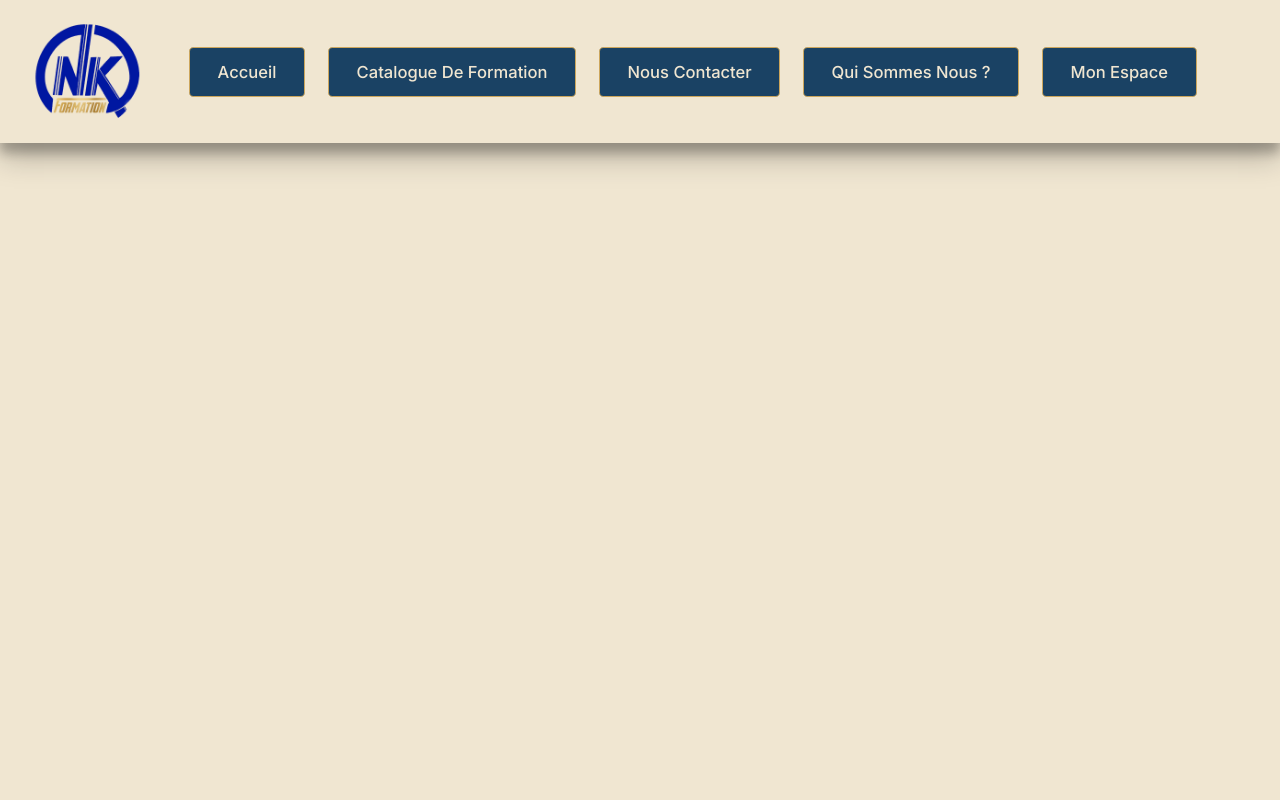
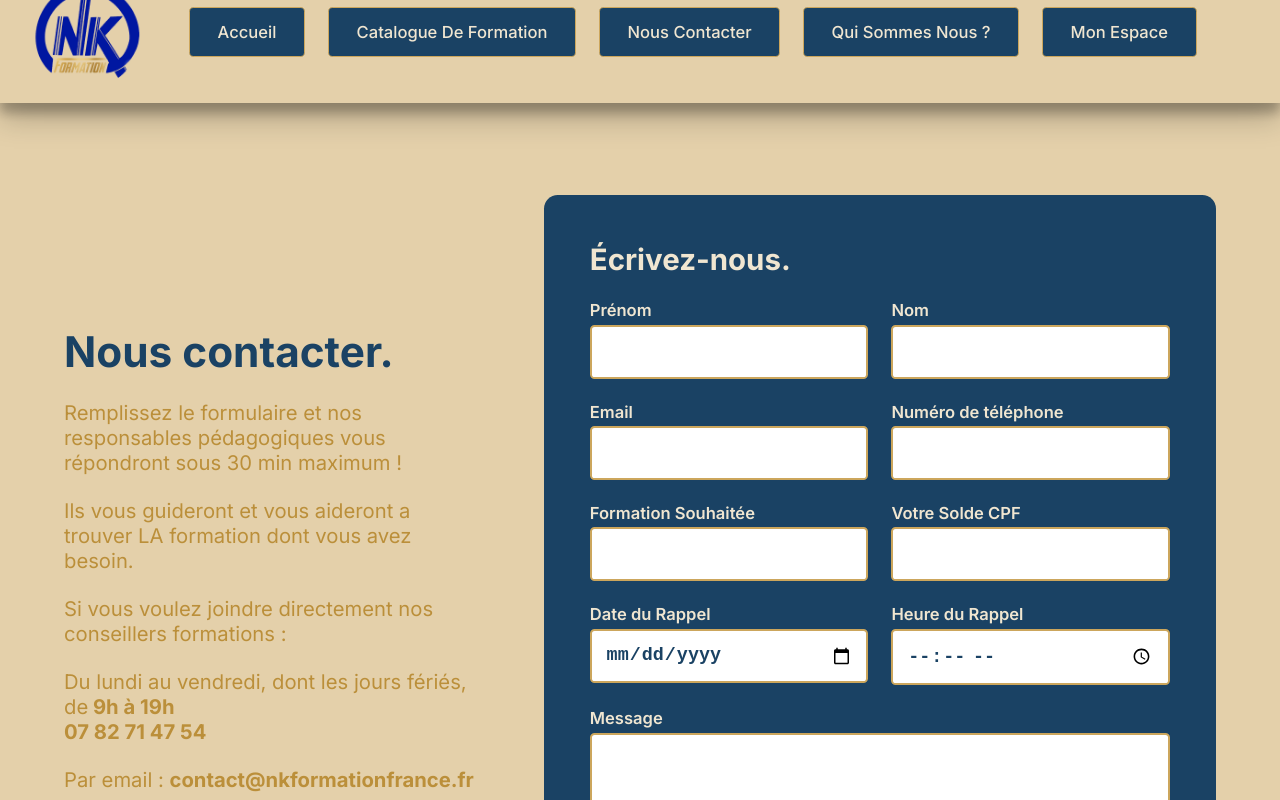
Before and after one commit to elalamiDeveloper/nk-formation-france-V2, a React (Vite) app in the folder client/: page /contact in a window 1280 px wide. Shown: the top 800 px of the page. Built offline with nearby package versions, Linux system fonts and the light colour scheme; some icons are missing.

Commit message:
Add formation and contact pages

```diff
--- a/client/src/App.jsx
+++ b/client/src/App.jsx
@@ -1,6 +1,6 @@
 import { Routes, Route } from 'react-router-dom';
 
-import { Home, Formation } from './pages';
+import { Home, Formation, Contact } from './pages';
 import { Header } from './components';
 
 const App = () => (
@@ -9,6 +9,7 @@ const App = () => (
     <Routes>
       <Route path="/" element={<Home />}></Route>
       <Route path="/formations" element={<Formation />}></Route>
+      <Route path="/contact" element={<Contact />}></Route>
     </Routes>
   </>
 );
--- a/client/src/components/CardFormation.jsx
+++ b/client/src/components/CardFormation.jsx
@@ -2,8 +2,7 @@ import { Link } from 'react-router-dom';
 import styled from 'styled-components';
 
 const CardFormationContainer = styled.div`
-  width: 50rem;
-  min-width: 50rem;
+  max-width: 50rem;
   height: 100%;
   background: #1a4264;
   box-shadow: 10px 10px #cca65c;
--- /dev/null
+++ b/client/src/components/ContactForm.jsx
@@ -0,0 +1,214 @@
+import { useState } from 'react';
+import styled from 'styled-components';
+
+import { InputItem } from './';
+
+const ContactFormContainer = styled.div`
+  padding: 5rem;
+  background: #1a4264;
+  color: #f0e6d1;
+  display: grid;
+  grid-template-columns: repeat(2, 1fr);
+  gap: 2.5rem;
+  border-radius: 1.5rem;
+
+  h3 {
+    font-size: 3.2rem;
+    grid-column: 1/-1;
+  }
+
+  .input-item {
+    display: flex;
+    flex-direction: column;
+    grid-column: 1/-1;
+    gap: 0.5rem;
+
+    label {
+      font-size: 1.8rem;
+      font-weight: 600;
+    }
+
+    textarea {
+      resize: none;
+      padding: 1.5rem;
+      font-size: 2rem;
+      border: 0.3rem solid #cca65c;
+      border-radius: 0.5rem;
+      outline: none;
+      min-height: 15rem;
+      color: #1a4264;
+      font-weight: 700;
+    }
+  }
+
+  button {
+    grid-column: 1/-1;
+    padding: 1.5rem;
+
+    border-radius: 0.5rem;
+  }
+
+  @media screen and (max-width: 1000px) {
+    .contact-page-form {
+      width: 100%;
+    }
+  }
+
+  @media screen and (max-width: 760px) {
+    .contact-page-form {
+      grid-template-columns: 1fr;
+    }
+
+    .input-team {
+      gap: 1rem;
+      font-size: 2.2rem;
+    }
+
+    .input-team label {
+      font-size: 1.8rem;
+    }
+  }
+`;
+
+const ContactForm = () => {
+  const [inputFields, setInputFields] = useState({
+    prenom: '',
+    nom: '',
+    email: '',
+    tel: '',
+    formationSouhaite: '',
+    soldeCPF: '',
+    dateRappel: '',
+    heureRappel: '',
+    message: '',
+  });
+
+  const {
+    prenom,
+    nom,
+    email,
+    tel,
+    formationSouhaite,
+    soldeCPF,
+    dateRappel,
+    heureRappel,
+    message,
+  } = inputFields;
+
+  const onChangeHandler = (e) => {
+    const { name, value } = e.target;
+
+    setInputFields((lastInputFields) => ({
+      ...lastInputFields,
+      [name]: value,
+    }));
+  };
+
+  const onSubmitHandler = async (e) => {
+    e.preventDefault();
+    const newId = uuidv4();
+    const newContact = { ...inputFields, id: newId };
+    addUser(newContact);
+
+    setInputFields({
+      prenom: '',
+      nom: '',
+      email: '',
+      tel: '',
+      formationSouhaite: '',
+      soldeCPF: '',
+      dateRappel: '',
+      heureRappel: '',
+      message: '',
+    });
+  };
+
+  return (
+    <ContactFormContainer
+      className="contact-page-form"
+      onSubmit={onSubmitHandler}
+    >
+      <h3>Écrivez-nous.</h3>
+
+      <InputItem
+        label="Prénom"
+        name="prenom"
+        type="text"
+        value={prenom}
+        onChangeHandler={onChangeHandler}
+      />
+
+      <InputItem
+        label="Nom"
+        name="nom"
+        type="text"
+        value={nom}
+        onChangeHandler={onChangeHandler}
+      />
+
+      <InputItem
+        label="Email"
+        name="email"
+        type="email"
+        value={email}
+        onChangeHandler={onChangeHandler}
+      />
+
+      <InputItem
+        label="Numéro de téléphone"
+        name="tel"
+        type="tel"
+        value={tel}
+        onChangeHandler={onChangeHandler}
+      />
+
+      <InputItem
+        label="Formation Souhaitée"
+        name="formationSouhaite"
+        type="text"
+        value={formationSouhaite}
+        onChangeHandler={onChangeHandler}
+      />
+
+      <InputItem
+        label="Votre Solde CPF"
+        name="soldeCPF"
+        type="text"
+        value={soldeCPF}
+        onChangeHandler={onChangeHandler}
+      />
+
+      <InputItem
+        label="Date du Rappel"
+        name="dateRappel"
+        type="date"
+        value={dateRappel}
+        onChangeHandler={onChangeHandler}
+      />
+
+      <InputItem
+        label="Heure du Rappel"
+        name="heureRappel"
+        type="time"
+        value={heureRappel}
+        onChangeHandler={onChangeHandler}
+      />
+
+      <div className="input-item">
+        <label htmlFor="message">Message</label>
+        <textarea
+          type="text"
+          name="message"
+          value={message}
+          id="message"
+          onChange={onChangeHandler}
+          required
+        ></textarea>
+      </div>
+
+      <button type="submit">Envoyer</button>
+    </ContactFormContainer>
+  );
+};
+
+export default ContactForm;
--- a/client/src/components/FormationSection.jsx
+++ b/client/src/components/FormationSection.jsx
@@ -5,6 +5,9 @@ import styled from 'styled-components';
 import { ListFormations } from './';
 
 const FormationSectionContainer = styled.div`
+  .container {
+    background: #e4d0aa;
+
     .title {
       font-size: 4.6rem;
       text-align: center;
@@ -18,6 +21,7 @@ const FormationSectionContainer = styled.div`
       font-size: 1.6rem;
       text-align: center;
       margin-bottom: 9rem;
+    }
   }
 `;
 
@@ -39,7 +43,8 @@ const FormationSection = () => {
   }, []);
 
   return (
-    <FormationSectionContainer className="container section-padding">
+    <FormationSectionContainer>
+      <div className="container section-padding">
         <h2 className="title">
           Acquérir des compétences professionnelles recherchées
         </h2>
@@ -48,6 +53,7 @@ const FormationSection = () => {
         </span>
 
         <ListFormations formations={formationsRended}></ListFormations>
+      </div>
     </FormationSectionContainer>
   );
 };
--- /dev/null
+++ b/client/src/components/InputItem.jsx
@@ -0,0 +1,40 @@
+import styled from 'styled-components';
+
+const InputItemContainer = styled.div`
+  display: flex;
+  flex-direction: column;
+  gap: 0.5rem;
+
+  label {
+    font-size: 1.8rem;
+    font-weight: 600;
+  }
+
+  input {
+    padding: 1.5rem;
+    font-size: 2rem;
+    border: 0.3rem solid #cca65c;
+    color: #1a4264;
+    font-weight: 700;
+    border-radius: 0.5rem;
+    outline: none;
+  }
+`;
+
+const InputItem = ({ label, name, type, value, onChangeHandler }) => {
+  return (
+    <InputItemContainer className="input-team">
+      <label htmlFor={name}>{label}</label>
+      <input
+        type={type}
+        name={name}
+        value={value}
+        id={name}
+        onChange={onChangeHandler}
+        required
+      />
+    </InputItemContainer>
+  );
+};
+
+export default InputItem;
--- a/client/src/components/ListFormations.jsx
+++ b/client/src/components/ListFormations.jsx
@@ -4,6 +4,7 @@ import { JackInTheBox } from 'react-awesome-reveal';
 import { CardFormation } from './';
 
 const ListFormationContainer = styled.ul`
+  margin: auto;
   display: flex;
   flex-wrap: wrap;
   justify-content: center;
@@ -12,8 +13,6 @@ const ListFormationContainer = styled.ul`
 
   @media screen and (max-width: 1070px) {
     flex-direction: column;
-    width: 70%;
-    margin: auto;
   }
 `;
 
--- a/client/src/components/index.js
+++ b/client/src/components/index.js
@@ -7,6 +7,8 @@ import DemandeSection from './DemandeSection';
 import FormationSection from './FormationSection';
 import CardFormation from './CardFormation';
 import ListFormations from './ListFormations';
+import ContactForm from './ContactForm';
+import InputItem from './InputItem';
 
 export {
   Header,
@@ -18,4 +20,6 @@ export {
   DemandeSection,
   FormationSection,
   ListFormations,
+  ContactForm,
+  InputItem,
 };
--- a/client/src/index.css
+++ b/client/src/index.css
@@ -68,7 +68,8 @@ img {
 }
 
 a:link,
-a:visited {
+a:visited,
+button {
   text-transform: uppercase;
   text-align: center;
   font-size: 2.2rem;
@@ -76,17 +77,18 @@ a:visited {
   padding: 1.5rem 3rem;
   background: #bb8f3a;
   border-radius: 50px;
-  border: 2px solid #f0e6d1;
+  border: 2px solid #e4d0aa;
   transition: 0.7s;
   box-shadow: 0px 8px 15px rgba(0, 0, 0, 0.1);
 }
 
 a:hover,
-a:active {
-  color: #1a4264;
+a:active,
+:hover {
+  color: #bb8f3a;
   border-color: #bb8f3a;
-  background: #f0e6d1;
   transform: translateY(-10px);
+  background: #e4d0aa;
 }
 
 @media screen and (max-width: 1300px) {
--- /dev/null
+++ b/client/src/pages/Contact.jsx
@@ -0,0 +1,77 @@
+import styled from 'styled-components';
+import { Zoom, Slide } from 'react-awesome-reveal';
+
+import { ContactForm } from '../components';
+
+const ContactContainer = styled.div`
+  display: flex;
+  justify-content: center;
+  align-items: center;
+  gap: 7.5rem;
+
+  .contact-page-text {
+    justify-self: flex-start;
+    display: flex;
+    flex-direction: column;
+    justify-content: center;
+    align-items: flex-start;
+    gap: 2.5rem;
+
+    h1 {
+      font-size: 4.6rem;
+      color: #1a4264;
+    }
+
+    p {
+      font-size: 2.2rem;
+    }
+  }
+
+  @media screen and (max-width: 1000px) {
+    flex-direction: column;
+
+    h1 {
+      align-self: center;
+    }
+  }
+`;
+
+const Contact = () => {
+  return (
+    <ContactContainer className="section-padding container">
+      <div className="contact-page-text">
+        <Zoom left cascade>
+          <h1>Nous contacter.</h1>
+        </Zoom>
+
+        <Slide>
+          <p>
+            Remplissez le formulaire et nos responsables pédagogiques vous
+            répondront sous 30 min maximum !
+          </p>
+          <p>
+            Ils vous guideront et vous aideront a trouver LA formation dont vous
+            avez besoin.
+          </p>
+          <p>Si vous voulez joindre directement nos conseillers formations :</p>
+          <p>
+            Du lundi au vendredi, dont les jours fériés, de
+            <strong> 9h à 19h</strong>
+            <br /> <strong> 07 82 71 47 54 </strong>
+          </p>
+          <p>
+            Par email : <strong>contact@nkformationfrance.fr</strong>
+          </p>
+          <p>
+            Partenariat <br />
+            Autres questions ?
+          </p>
+        </Slide>
+      </div>
+
+      <ContactForm />
+    </ContactContainer>
+  );
+};
+
+export default Contact;
--- a/client/src/pages/index.js
+++ b/client/src/pages/index.js
@@ -1,4 +1,5 @@
 import Home from './Home';
 import Formation from './Formation';
+import Contact from './Contact';
 
-export { Home, Formation };
+export { Home, Formation, Contact };
```
Also changed, not shown: client/src/pages/Formation.jsx (+32 -4 lines). Lines whose indentation alone changed are shown as unchanged.
